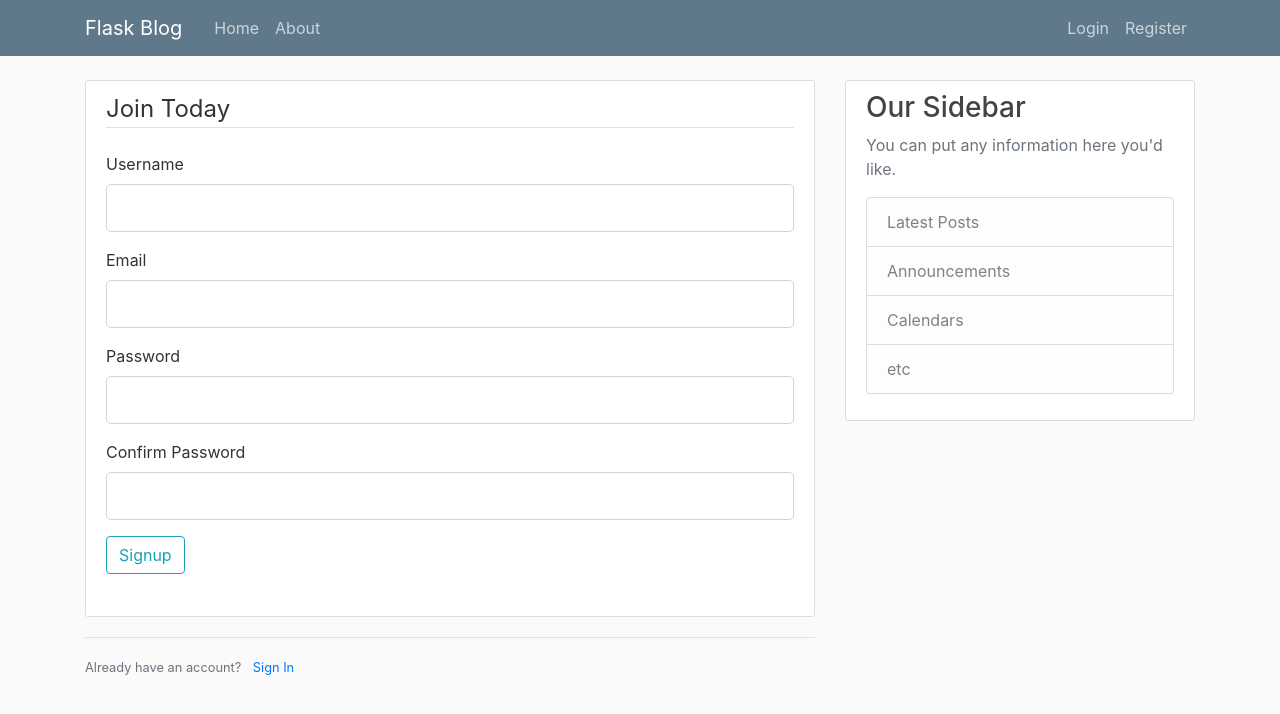
After one commit to subhamagrawal7/Flask-Blog-Project, a Flask app: page /register in a window 1280 px wide. The commit adds this page. Shown: the top 714 px of the page. Run offline with Flask 2, Linux system fonts and the light colour scheme; some libraries are stand-ins or nearby versions.

Commit message:
Registration and Login Forms Part1 - Use pip install flask-wtf to install the WTF-Forms package(which is an API) - To prevent various attacks SECRET_KEY needs to be used which can be found using import secrets and then secrets.token_hex(16) in python console - We are also checking whether the submitted information is correct or not using form.validate_on_submit() - Also we are flashing messages using flash() from the flask package

```diff
--- a/flaskblog.py
+++ b/flaskblog.py
@@ -1,5 +1,9 @@
-from flask import Flask, render_template, url_for
+from flask import Flask, render_template, url_for, flash, redirect
+from forms import RegistrationForm, LoginForm
 app = Flask(__name__)
+
+# To prevent from various attacks
+app.config['SECRET_KEY'] = '967d1767432f72c86aab457ed23dcf7d'
 
 posts = [
     {
@@ -29,5 +33,20 @@ def about():
     return render_template('about.html', title='About')
 
 
+@app.route("/register", methods=['GET', 'POST'])
+def register():
+    form = RegistrationForm()
+    if form.validate_on_submit():
+        flash(f'Account created for {form.username.data}!', 'success')
+        return redirect(url_for('home'))
+    return render_template('register.html', title='Register', form=form)
+
+
+@app.route("/login")
+def login():
+    form = LoginForm()
+    return render_template('login.html', title='Login', form=form)
+
+
 if __name__ == "__main__":
     app.run(debug=True)
--- /dev/null
+++ b/forms.py
@@ -0,0 +1,20 @@
+from flask_wtf import FlaskForm
+from wtforms import StringField, PasswordField, SubmitField, BooleanField
+from wtforms.validators import DataRequired, length, Email, EqualTo
+
+
+class RegistrationForm(FlaskForm):
+    username = StringField('Username', validators=[
+                           DataRequired(), length(min=2, max=20)])
+    email = StringField('Email', validators=[DataRequired(), Email()])
+    password = PasswordField('Password', validators=[DataRequired()])
+    confirm_password = PasswordField(
+        'Confirm Password', validators=[DataRequired(), EqualTo('password')])
+    submit = SubmitField('Signup')
+
+
+class LoginForm(FlaskForm):
+    email = StringField('Email', validators=[DataRequired(), Email()])
+    password = PasswordField('Password', validators=[DataRequired()])
+    remember = BooleanField('Remember Me')
+    submit = SubmitField('Login')
--- a/templates/layout.html
+++ b/templates/layout.html
@@ -60,6 +60,15 @@
     <main role="main" class="container">
         <div class="row">
             <div class="col-md-8">
+                {% with messages = get_flashed_messages(with_categories=true) %}
+                  {% if messages %}
+                    {% for category, message in messages %}
+                      <div class="alert alert-{{ category }}">
+                        {{ message }}
+                      </div>
+                    {% endfor %}
+                  {% endif %}
+                {% endwith %}
                 {% block content %}{% endblock %}
             </div>
             <div class="col-md-4">
--- /dev/null
+++ b/templates/login.html
@@ -0,0 +1,3 @@
+{% extends "layout.html" %} {% block content%}
+<h1>About Page</h1>
+{% endblock content %}
--- /dev/null
+++ b/templates/register.html
@@ -0,0 +1,37 @@
+{% extends "layout.html" %} {% block content%}
+<div class="content-section">
+  <form method="POST" action="">
+    <!-- Part of protection CSRF - Cross Site Request Forgery token -->
+    {{ form.hidden_tag() }}
+    <fieldset class="form-group">
+      <legend class="border-bottom mb-4">Join Today</legend>
+      <div class="form-group">
+        {{ form.username.label(class="form-control-label") }} {{
+        form.username(class="form-control form-control-lg") }}
+      </div>
+      <div class="form-group">
+        {{ form.email.label(class="form-control-label") }} {{
+        form.email(class="form-control form-control-lg") }}
+      </div>
+      <div class="form-group">
+        {{ form.password.label(class="form-control-label") }} {{
+        form.password(class="form-control form-control-lg") }}
+      </div>
+      <div class="form-group">
+        {{ form.confirm_password.label(class="form-control-label") }} {{
+        form.confirm_password(class="form-control form-control-lg") }}
+      </div>
+      <div class="form-group">
+        {{ form.submit(class="btn btn-outline-info")}}
+      </div>
+    </fieldset>
+  </form>
+</div>
+<div class="border-top pt-3">
+  <small class="text-muted">
+    Already have an account?
+    <a class="ml-2" href="{{ url_for('login') }}">Sign In</a>
+    <!--Inside url_for pass the ROUTE FUNCTION and not the ROUTE-->
+  </small>
+</div>
+{% endblock content %}
```
Also changed, not shown: practice.py (+9 -0 lines).
